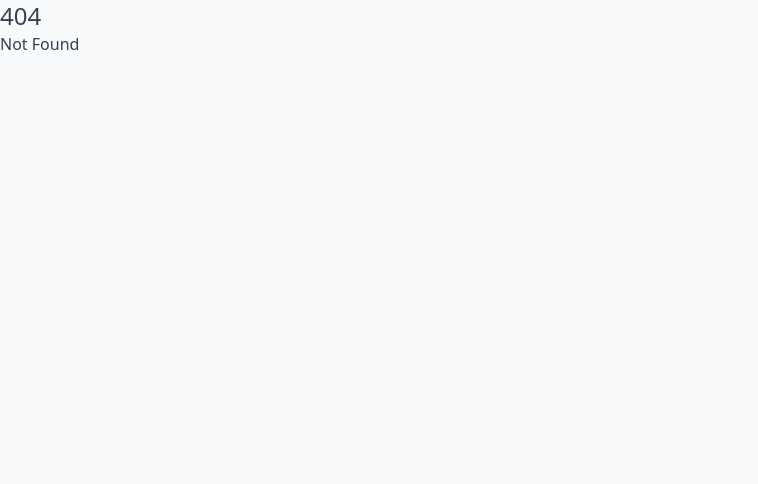
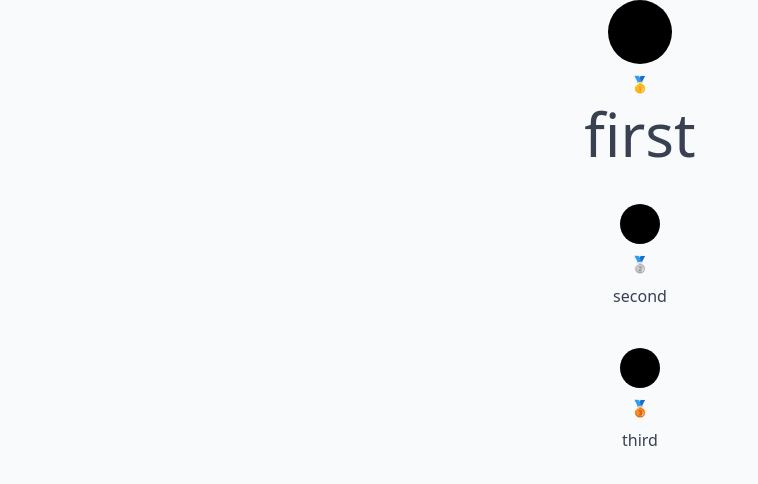
Before and after one commit to bhwk/Quip, a SvelteKit app: page /winner/winner in a window 1280 px wide. Before the commit this address had no page. Shown: the top 484 px of the page, without its empty margins (0-758 px from the left). Built offline with nearby package versions, Linux system fonts and the light colour scheme.

Commit message:
Add winner page and route to test

```diff
--- /dev/null
+++ b/src/components/Winner/Winner.svelte
@@ -0,0 +1,26 @@
+<script>
+    let players = ['first','second','third'];
+</script>
+
+<div class="flex flex-col gap-10">
+    {#each players as player, i}
+        {#if i === 0}
+            <div class="flex flex-col gap-2 items-center">
+                <div class="bg-black rounded-full w-16 h-16"></div>
+                <div>🥇</div>
+                <div class="text-6xl">{player}</div>
+            </div>
+        {:else}
+            <div class="flex flex-col gap-2 items-center">
+                <div class="bg-black rounded-full w-10 h-10"></div>
+                {#if i ===1}
+                <div>🥈</div>
+                {:else}
+                <div>🥉</div>
+                {/if}
+                <div class="text-base">{player}</div>
+            </div>
+        {/if}
+    {/each}
+
+</div>
--- /dev/null
+++ b/src/routes/winner/winner/+page.svelte
@@ -0,0 +1,5 @@
+<script>
+    import Winner from "../../../components/Winner/Winner.svelte";
+</script>
+
+<Winner/>
```
